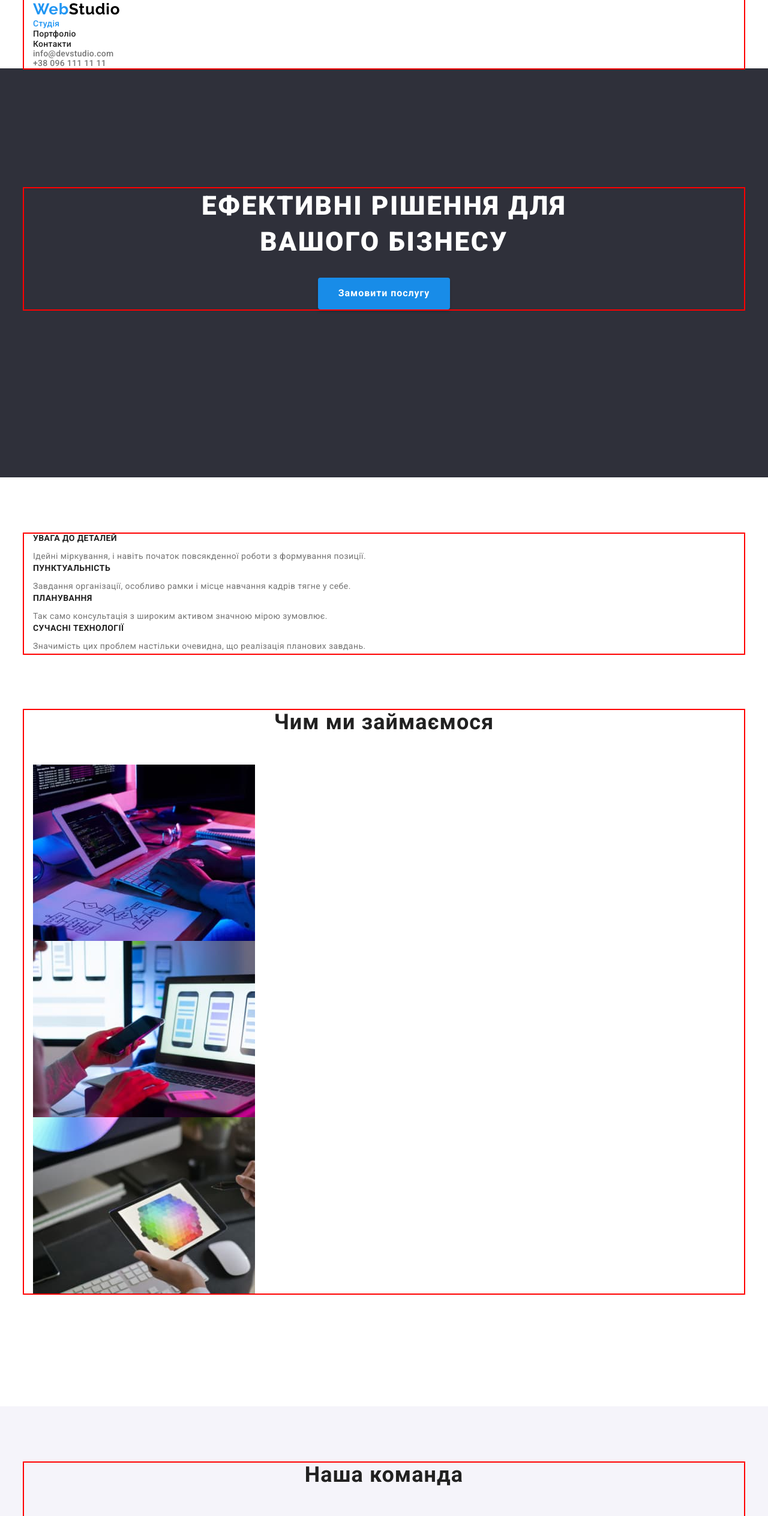
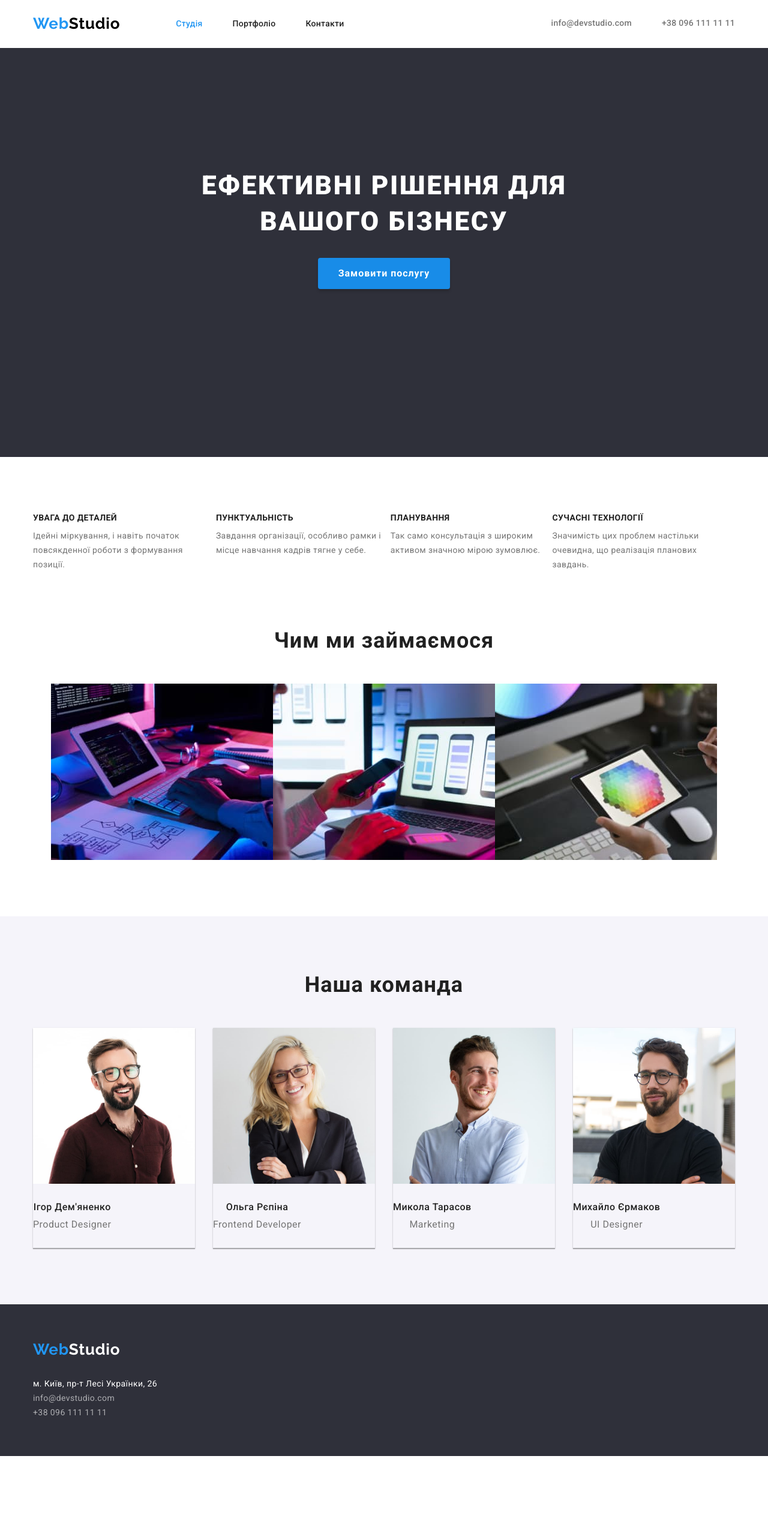
Before and after one commit to Shevochka/goit-markup-hw-03, a plain HTML site: page index.html in a window 1280 px wide. Shown: the top 2528 px of the page at 60% size. After the commit the page ends 2428 px from the top, so only its background shows below. Drawn offline with nearby package versions, Linux system fonts and the light colour scheme.

Commit message:
add flex

```diff
--- a/css/styles.css
+++ b/css/styles.css
@@ -40,14 +40,15 @@
   src: url(../fonts/Raleway/Raleway-VariableFont_wght.ttf);
 }
 
-html {
+/* html {
   box-sizing: border-box;
-}
+} */
 
 *,
 *::before,
 *::after {
   box-sizing: inherit;
+  box-sizing: border-box;
 }
 
 p,
@@ -106,7 +107,7 @@ img {
   width: 1200px;
   padding: 0px 15px;
   margin: 0 auto;
-  outline: 2px solid red;
+  /* outline: 2px solid red; */
 
 }
 .section{
@@ -117,10 +118,21 @@ img {
 
 /* -------------------Header Site Nav------------------------ */
 .header{
-
+  padding-top: 24px;
+  padding-bottom: 25px;
   background-color: #ffffff;
 }
 
+.header-container{
+  display: flex;
+  align-items: center;
+
+}
+
+.header-navigation{
+  display: flex;
+  align-items: center;
+}
 .logo {
   color: var(--accent-color);
   font-family: raleway-700;
@@ -128,16 +140,22 @@ img {
   font-size: 26px;
   line-height: 1.19;
   letter-spacing: 0.03em;
+  margin-right: 93px;
 }
 .logo__header {
   color: var(--logo-black-color);
 }
 
-.header-nav .link.current {
+.header-list{
+  display: flex;
+  gap: 50px;
+}
+
+.header-list .link.current {
   color: var(--accent-color);
 }
 
-.header-nav__link {
+.header-list__link {
   font-weight: 500;
   font-size: 14px;
   line-height: 1.14;
@@ -145,7 +163,19 @@ img {
   color: var(--title-text-color);
 }
 
+.header-list__link:hover,
+.header-list__link:focus {
+  color: var(--accent-color);
+}
+
+.header-connect{
+  margin-left: auto;
+
+}
+
 .header-info {
+  display: flex;
+  gap: 50px;
   font-weight: 500;
   font-size: 14px;
   line-height: 1.14;
@@ -162,10 +192,7 @@ img {
   color: var(--primary-text-color);
   font-style: normal;
 }
-.header-nav__link:hover,
-.header-nav__link:focus {
-  color: var(--accent-color);
-}
+
 .header-info__mail:hover,
 .header-info__tel:hover,
 .header-info__mail:focus,
@@ -202,6 +229,7 @@ img {
   line-height: 1.8;
   display: flex;
   display: block;
+  justify-content: center;
   align-items: center;
   box-sizing: border-box;
   letter-spacing: 0.06em;
@@ -218,7 +246,14 @@ img {
 }
 
 /* ---------------------------Features--------------------------- */
-
+.features{
+  padding-bottom: 0;
+}
+.features-list{
+  display: flex;
+  justify-content: center;
+  align-content: center;
+}
 
 .features__title {
   font-size: 14px;
@@ -251,6 +286,12 @@ img {
   color: var(--title-text-color);
 }
 
+.occupation-list{
+  display: flex;
+  flex-wrap: wrap;
+  justify-content: center;
+}
+
 /* --------------------Our Team --------------------------*/
 .team {
   background-color: var(--background-color-team);
@@ -267,8 +308,26 @@ img {
   color: var(--title-text-color);
 }
 
+.staff-list{
+  display: flex;
+justify-content: center;
+gap: 30px ;
+
+}
+
+.staff-list__item{
+  display: flex;
+  flex-wrap: wrap;
+  flex-basis: calc(100% / 4 - 20px);
+  border-bottom: #212121;
+  box-shadow: 0px 1px 3px rgba(0, 0, 0, 0.12), 0px 1px 1px rgba(0, 0, 0, 0.14), 0px 2px 1px rgba(0, 0, 0, 0.2);
+}
+
 .staff-list__content{
+ text-align: center;
   padding-top: 30px;
+  padding-bottom: 30px;
+
 }
 
 .staff-list__name {
@@ -278,7 +337,6 @@ img {
   text-align: center;
   letter-spacing: 0.03em;
   margin-bottom: 10px;
-
   color: var(--title-text-color);
 }
 .staff-list__position {
@@ -302,7 +360,11 @@ img {
 }
 .footer-address {
   font-style: normal;
+  margin-top: 30px;
 }
+
+
+
 .footer-list__location {
   font-weight: 400;
   font-size: 14px;
@@ -333,6 +395,12 @@ img {
 }
 
 /* _____________________________________Menu BUTTONS Portfolio_________________________ */
+.menu-list{
+  margin-bottom: 50px;
+  display: flex;
+  justify-content: center;
+  gap: 8px;
+}
 .menu-list__btn {
   display: inline-block;
   font-family: inherit;
@@ -348,7 +416,7 @@ img {
   color: var(--title-text-color);
   background-color: var(--background-color-team);
   border-color: transparent;
-  cursor: pointer;
+
 }
 .menu-list__btn:hover,
 .menu-list__btn:focus {
@@ -358,8 +426,19 @@ img {
     0px 2px 2px rgba(0, 0, 0, 0.12);
 }
 /* ----------------Portfolio Project List Portfolio--------------------- */
-.project-list .list {
-  text-decoration: none;
+.project-list{
+  display: flex;
+  flex-wrap: wrap;
+  gap: 30px;
+}
+
+.project-item{
+  width: calc((100% - 60px) / 3);
+ justify-content: space-between;
+
+}
+.project-list_info{
+  border: 1px solid #EEEEEE;
 }
 .project-list__title {
   font-weight: 700;
@@ -374,4 +453,5 @@ img {
   line-height: 1.8;
   letter-spacing: 0.03em;
   color: var(--primary-text-color);
+
 }
--- a/index.html
+++ b/index.html
@@ -22,19 +22,23 @@
     <!-- Header -->
 
     <header class="header">
-        <div class="container">
-            <a href="./index.html" class="logo link">Web<span class="logo__header">Studio</span></a>
-            <nav>
-                <ul class="header-nav list ">
-                    <li><a class="header-nav__link link current" href="./index.html">Студія</a></li>
-                    <li><a class="header-nav__link link" href="./portfolio.html">Портфоліо</a></li>
-                    <li><a class="header-nav__link link" href="./index.html">Контакти</a></li>
+        <div class="container header-container">
+
+            <nav class="header-navigation">
+                <a href="./index.html" class="logo link">Web<span class="logo__header">Studio</span></a>
+                <ul class="header-list list ">
+                    <li><a class="header-list__link link current" href="./index.html">Студія</a></li>
+                    <li><a class="header-list__link link" href="./portfolio.html">Портфоліо</a></li>
+                    <li><a class="header-list__link link" href="./index.html">Контакти</a></li>
                 </ul>
             </nav>
-            <ul class="header-info list">
-                <li><a class="header-info__mail link" href="mailto:info@devstudio.com">info@devstudio.com</a></li>
-                <li><a class="header-info__tel link" href="tel:+380961111111">+38 096 111 11 11</a></li>
-            </ul>
+            <div class="header-connect">
+                <ul class="header-info list">
+                    <li><a class="header-info__mail link" href="mailto:info@devstudio.com">info@devstudio.com</a></li>
+                    <li><a class="header-info__tel link" href="tel:+380961111111">+38 096 111 11 11</a></li>
+                </ul>
+            </div>
+
         </div>
     </header>
     <main>
@@ -108,10 +112,11 @@
         <!-- Our Team -->
 
         <section class="team section">
+            <h2 class="team__title">Наша команда</h2>
             <div class="container">
-                <h2 class="team__title">Наша команда</h2>
+
                 <ul class="staff-list list">
-                    <li>
+                    <li class="staff-list__item">
                         <img src="./images/img(2).jpg" alt="Ігор Дем'яненко" width="270" height="260" />
                         <div class="staff-list__content">
                             <h3 class="staff-list__name">Ігор Дем'яненко</h3>
@@ -119,7 +124,7 @@
                         </div>
 
                     </li>
-                    <li>
+                    <li class="staff-list__item">
                         <img src="./images/img(3).jpg" alt="Ольга Рєпіна" width="270" height="260" />
                         <div class="staff-list__content">
                             <h3 class="staff-list__name">Ольга Рєпіна</h3>
@@ -127,7 +132,7 @@
                         </div>
 
                     </li>
-                    <li>
+                    <li class="staff-list__item">
                         <img src="./images/img(4).jpg" alt="Микола Тарасов" width="270" height="260" />
                         <div class="staff-list__content">
                             <h3 class="staff-list__name">Микола Тарасов</h3>
@@ -135,7 +140,7 @@
                         </div>
 
                     </li>
-                    <li>
+                    <li class="staff-list__item">
                         <img src="./images/img(5).jpg" alt="Михайло Єрмаков" width="270" height="260" />
                         <div class="staff-list__content">
                             <h3 class="staff-list__name">Михайло Єрмаков</h3>
```
Also changed, not shown: portfolio.html (+45 -15 lines).
